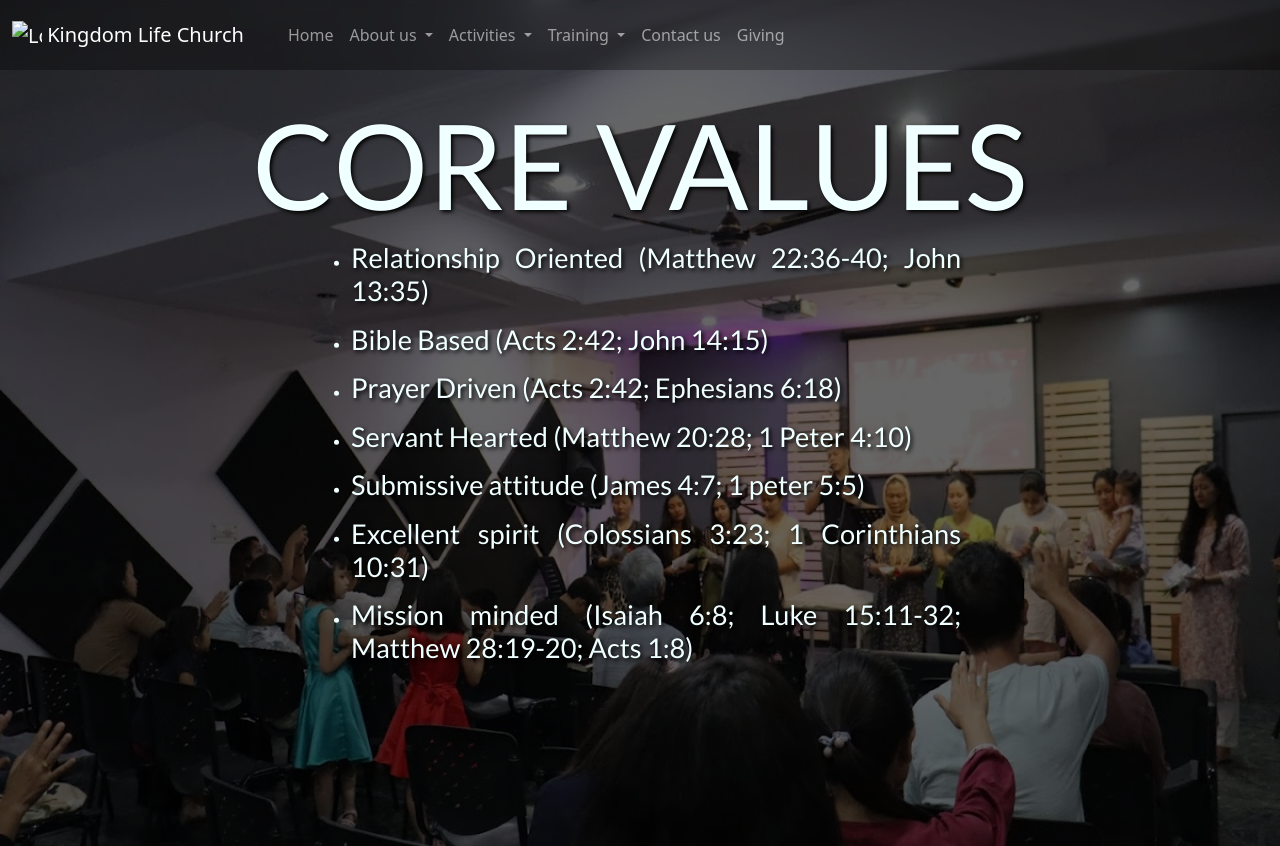
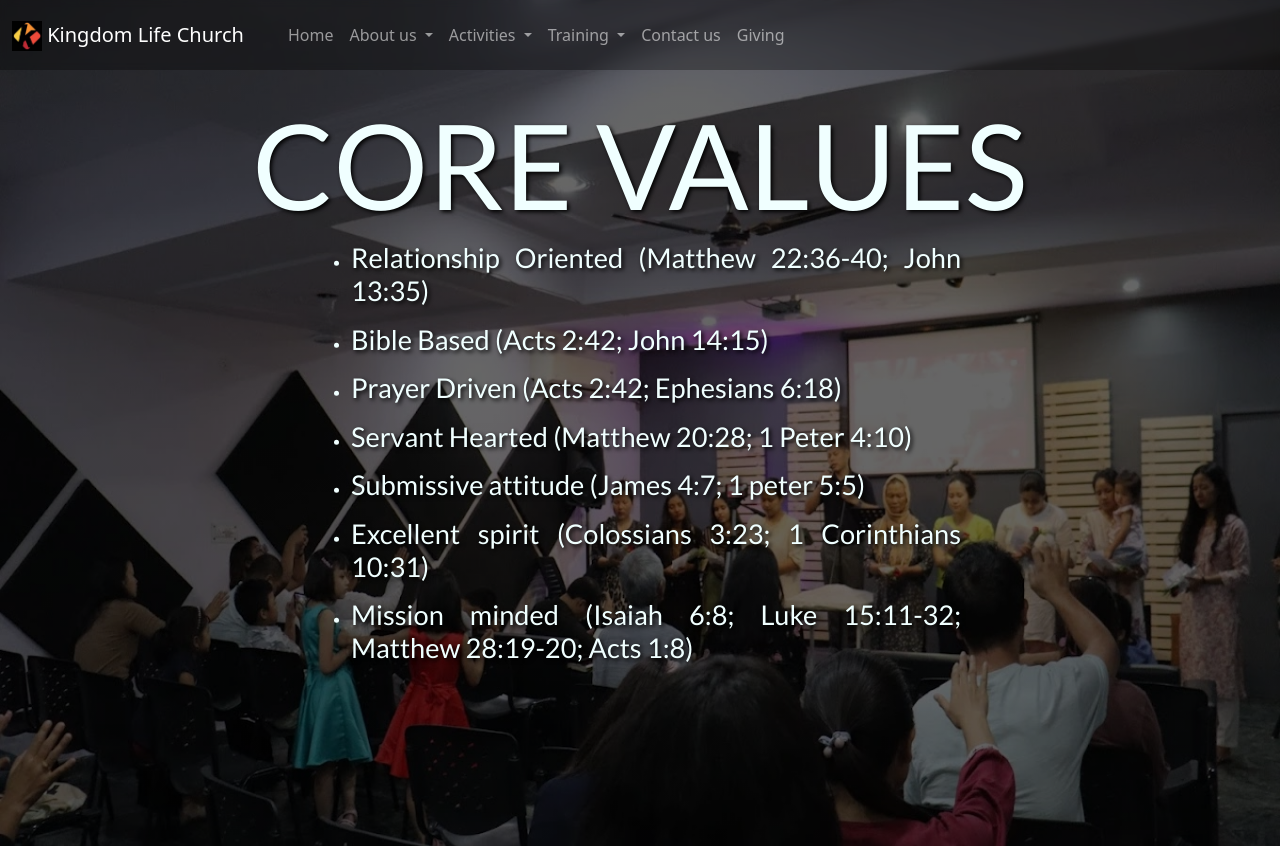
Before and after one commit to Paulzhub/klc, a plain HTML site: page corevalues.html in a window 1280 px wide. Shown: the top 846 px of the page. Drawn offline with nearby package versions, Linux system fonts and the light colour scheme; the site is published under a folder, as on GitHub Pages, so addresses that start at the root find nothing; a web font is replaced by a local one.

Commit message:
Update klc logo in corevalues.html

```diff
--- a/corevalues.html
+++ b/corevalues.html
@@ -16,7 +16,7 @@
     <nav id="navbar-klc" class="navbar navbar-custom fixed-top navbar-expand-sm fixed-top shadow-5-strong" data-bs-theme="dark">
 		<div class="container-fluid">
 			<a class="navbar-brand klc-navbar-glow" href="index.html">
-			<img src="/klc-logo.png" alt="Logo" width="30" height="30" class="d-inline-block align-text-top">
+			<img src="klc-logo.png" alt="Logo" width="30" height="30" class="d-inline-block align-text-top">
 			<span>Kingdom Life Church</span>
 			</a>
 			<button class="navbar-toggler" type="button" data-bs-toggle="collapse" data-bs-target="#navbarNav" aria-controls="navbarNav" aria-expanded="false" aria-label="Toggle navigation">
```
